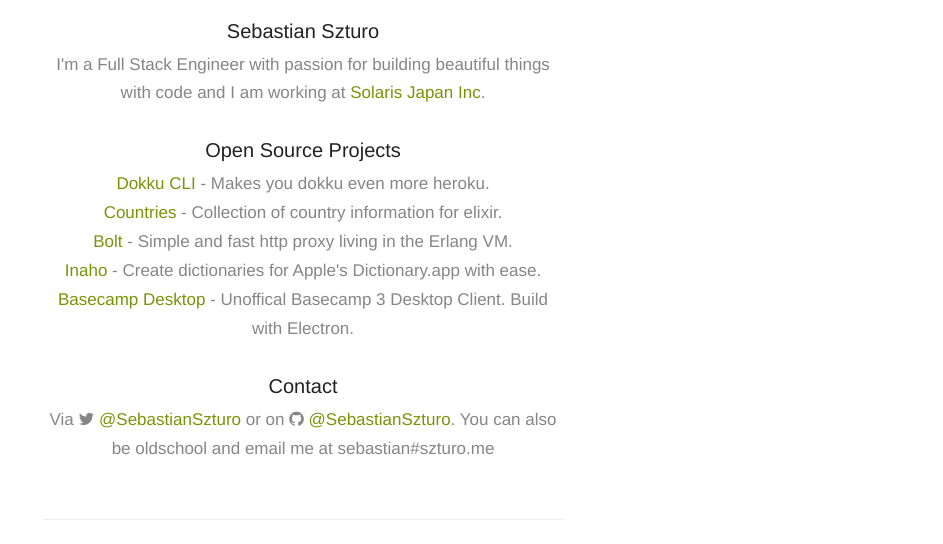
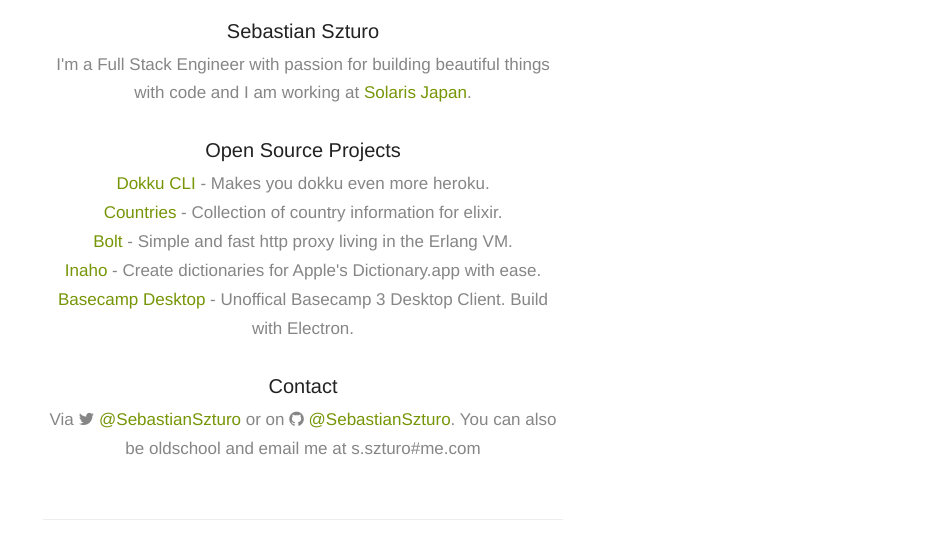
Before and after one commit to SebastianSzturo/sebastianszturo.github.com, a Jekyll site: the page built from index.html, in a window 1280 px wide. Shown: the part 220-764 px from the top of the page, without its empty margins (337-1280 px from the left). Built offline with Jekyll 4.4.1, drawn with Linux system fonts in a browser that asks for light colours; nearby versions of some CDN libraries; Markdown is read by kramdown in place of the engine named in the settings; the list of posts is cut into pages by our own code.

Commit message:
Update email

```diff
--- a/_includes/profile.html
+++ b/_includes/profile.html
@@ -6,7 +6,7 @@
             </a>
             <h1>{{ site.author }}</h1>
             <h2>
-              I'm a Full Stack Engineer with passion for building beautiful things with code and I am working at <a href="http://solarisjapan.com" target="_blank">Solaris Japan Inc</a>.
+              I'm a Full Stack Engineer with passion for building beautiful things with code and I am working at <a href="http://solarisjapan.com" target="_blank">Solaris Japan</a>.
             </h2><br><br>
 
             <h1>Open Source Projects</h1>
@@ -23,7 +23,7 @@
 
             <h1> Contact </h1>
             <h2>
-              Via <i class="fa fa-twitter"></i> <a href="https://twitter.com/SebastianSzturo" target="_blank">@SebastianSzturo</a> or on <i class="fa fa-github"></i> <a href="https://github.com/SebastianSzturo">@SebastianSzturo</a>. You can also be oldschool and email me at sebastian#szturo.me
+              Via <i class="fa fa-twitter"></i> <a href="https://twitter.com/SebastianSzturo" target="_blank">@SebastianSzturo</a> or on <i class="fa fa-github"></i> <a href="https://github.com/SebastianSzturo">@SebastianSzturo</a>. You can also be oldschool and email me at s.szturo#me.com
             </h2><br>
         </header>
     </section>
```
